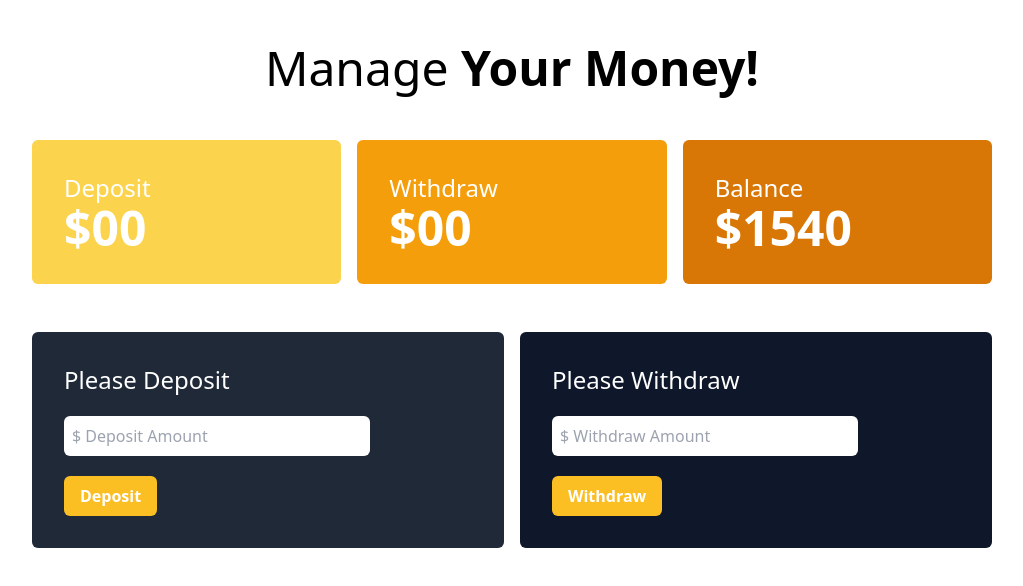
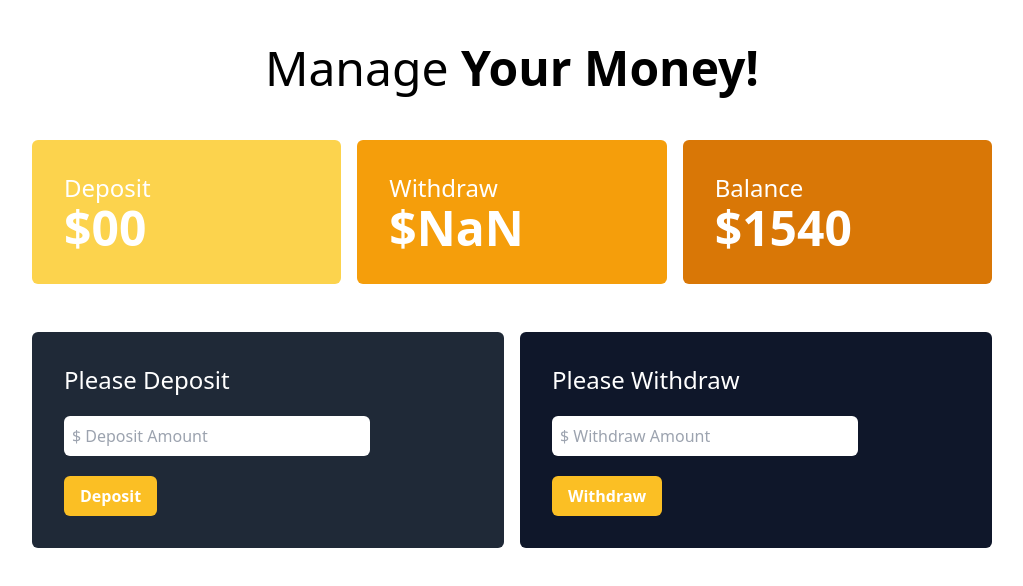
Before and after one commit to bkuddin/function-banking-system, a plain HTML site: page bank.html in a window 1280 px wide. Both pictures are taken after a click on the button "Withdraw". Shown: the whole page, without its empty margins (128-1151 px from the left). Drawn offline with nearby package versions, Linux system fonts and the light colour scheme.

Commit message:
Customized withdraw total value in Js

```diff
--- a/bank.html
+++ b/bank.html
@@ -27,7 +27,7 @@
             <!-- Withdraw Number -->
            <div class=" bg-amber-500   rounded-md p-8">
             <h4 class="text-2xl">Withdraw</h4>
-            <h2 class="text-5xl font-semibold">$<span id="withdraw-number">00</span></h2>
+            <h2 class="text-5xl font-semibold">$<span id="withdraw-display">00</span></h2>
            </div>
            <!-- Total Balance Number -->
            <div class=" bg-amber-600   rounded-md p-8">
--- a/js/withdraw.js
+++ b/js/withdraw.js
@@ -1,5 +1,19 @@
 document.getElementById('withdraw-button').addEventListener('click', function(){
     const withdrawInput = document.getElementById('withdraw-input-field');
     let withdrawNewInputValue = withdrawInput.value;
+    withdrawNewInputValue = parseFloat(withdrawNewInputValue)
     // console.log(withdrawNewInputValue);
+
+    withdrawInput.value = '';
+
+    const withdrawDisplay = document.getElementById('withdraw-display');
+    let withdrawPreviousDisplayValue = withdrawDisplay.innerText;
+    withdrawPreviousDisplayValue = parseFloat(withdrawPreviousDisplayValue)
+
+    // Calculate
+
+    const currentWithdrawTotal = withdrawPreviousDisplayValue + withdrawNewInputValue;
+    withdrawDisplay.innerText = currentWithdrawTotal;
+
+
 })
```
